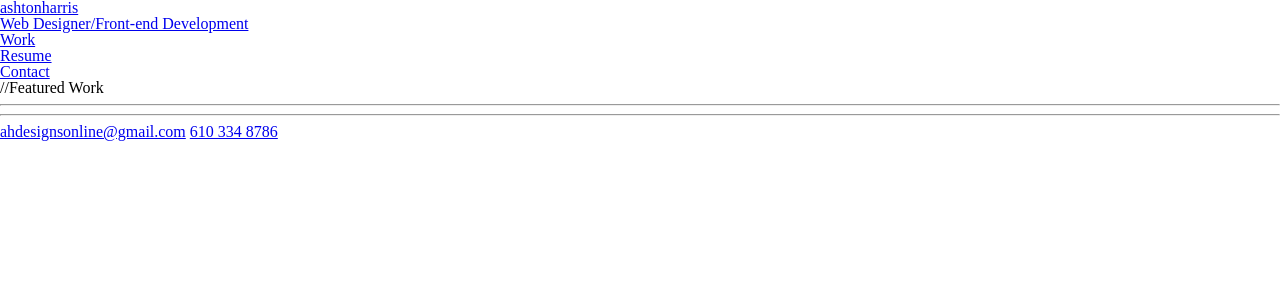
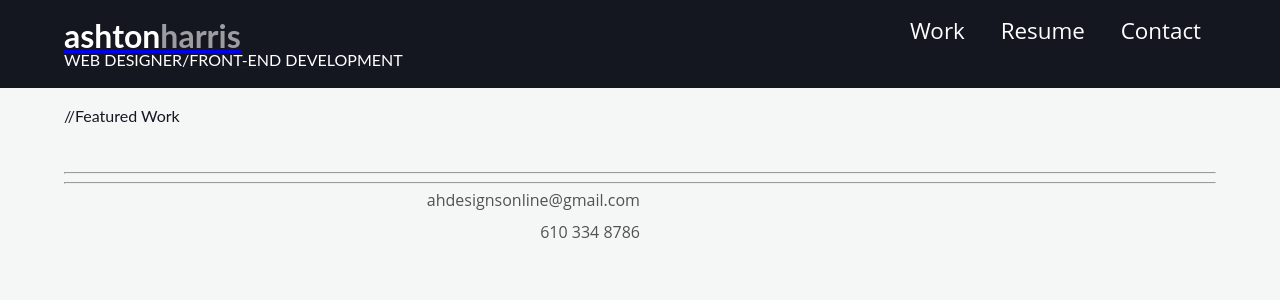
Before and after one commit to aharris/ashtonharris.me, a PHP site: page / in a window 1280 px wide. Shown: the top 300 px of the page. Run offline with PHP 8.4, Linux system fonts and the light colour scheme; some libraries are stand-ins or nearby versions.

Commit message:
style updates

```diff
--- a/index.php
+++ b/index.php
@@ -3,13 +3,16 @@
 <head>
 <title>Ashton Harris</title>
 <link href="style/stylesheets/screen.css" media="screen, projection" rel="stylesheet" type="text/css" />
+<link rel="stylesheet" href="flexslider.css" type="text/css">
+<script src="https://ajax.googleapis.com/ajax/libs/jquery/1.6.2/jquery.min.js"></script>
+<script src="jquery.flexslider.js"></script>
 </head>
 <body>
   <header>
     <div class="contentWrap">
       <div id="logo">
         <a href="../">
-          <h1>ashtonharris</h1>
+          <h1>ashton<span class="darker">harris</span></h1>
           <h2>Web Designer/Front-end Development</h2>
         </a>
       </div>
@@ -39,10 +42,11 @@
     </div>
   </div>
   <footer>
+    <div class="contentWrap">
       <hr/>
       <hr/>
       <div class="contactInfo">
-      <a href="mailto:ahdesignsonline@gmail.com">ahdesignsonline@gmail.com</a>
+        <a href="mailto:ahdesignsonline@gmail.com">ahdesignsonline@gmail.com</a><br/>
         <a href="tel:6103348786">610 334 8786</a>
       </div>
       <div class="socialMedia">
@@ -60,6 +64,7 @@
             </a>
           </li>
         </ul>
+      </div>
   </footer>
 </body>
 </html>
--- a/style/sass/screen.sass
+++ b/style/sass/screen.sass
@@ -1,2 +1,91 @@
 @import compass/reset
 @import compass/css3
+
+//FONTS
+@import url(http://fonts.googleapis.com/css?family=Open+Sans:300italic,400italic,600italic,700italic,800italic,400,300,600,700,800)
+@import url(http://fonts.googleapis.com/css?family=Lato:100,300,400,700,900,100italic,300italic,400italic,700italic,900italic)
+
+//VARIABLES
+$defaultFont: 'Open Sans', sans-serif
+$headerFont: 'Lato', sans-serif
+
+//CONTENT
+body
+  font-family: $defaultFont
+  color: #141720
+  background: #f5f7f6
+
+h1, h2, h3
+  font-family: $headerFont
+
+strong
+  font-weight:  bold
+
+hr
+  color: #6e7176
+//CLEAR FLOATS
+.contentWrap
+  &:after
+    content: "\0020"
+    display: block
+    height: 0
+    clear: both
+    overflow: hidden
+    visibility: hidden
+
+.contentWrap
+  margin: 0 auto
+  width: 90%
+  max-width: 1200px
+  padding: 20px 2%
+
+//Links
+a
+  font-family: $defaultFont
+
+//HEADER
+header
+  background: #141720
+  #logo
+    float: left
+    h1
+      color: #fff
+      font-size: 2em
+      font-weight: 700
+      .darker
+        color: #9b9da0
+    h2
+      color: #fff
+      font-size: 1em
+      font-weight: 400
+      text-transform: uppercase
+  #nav
+    float: right
+    li
+      display: inline
+      font-size: 1.4em
+      margin: 15px
+      a
+        color: #fff
+        text-decoration: none
+        &:active, &:hover
+          color: #30b51f
+
+//FOOTER
+.contactInfo
+  float: left
+  width: 50%
+  text-align: right
+  a
+    color: #525252
+    text-decoration: none
+    display: block
+
+
+
+
+
+
+
+
+//END
--- a/style/stylesheets/screen.css
+++ b/style/stylesheets/screen.css
@@ -1,8 +1,4 @@
-/* Welcome to Compass.
- * In this file you should write your main styles. (or centralize your imports)
- * Import this file using the following HTML or equivalent:
- * <link href="/stylesheets/screen.css" media="screen, projection" rel="stylesheet" type="text/css" /> */
-/* line 17, ../../../../../Library/Ruby/Gems/1.8/gems/compass-0.11.7/frameworks/compass/stylesheets/compass/reset/_utilities.scss */
+/* line 17, ../../../../../../Library/Ruby/Gems/1.8/gems/compass-0.11.7/frameworks/compass/stylesheets/compass/reset/_utilities.scss */
 html, body, div, span, applet, object, iframe,
 h1, h2, h3, h4, h5, h6, p, blockquote, pre,
 a, abbr, acronym, address, big, cite, code,
@@ -24,45 +20,150 @@ time, mark, audio, video {
   vertical-align: baseline;
 }
 
-/* line 20, ../../../../../Library/Ruby/Gems/1.8/gems/compass-0.11.7/frameworks/compass/stylesheets/compass/reset/_utilities.scss */
+/* line 20, ../../../../../../Library/Ruby/Gems/1.8/gems/compass-0.11.7/frameworks/compass/stylesheets/compass/reset/_utilities.scss */
 body {
   line-height: 1;
 }
 
-/* line 22, ../../../../../Library/Ruby/Gems/1.8/gems/compass-0.11.7/frameworks/compass/stylesheets/compass/reset/_utilities.scss */
+/* line 22, ../../../../../../Library/Ruby/Gems/1.8/gems/compass-0.11.7/frameworks/compass/stylesheets/compass/reset/_utilities.scss */
 ol, ul {
   list-style: none;
 }
 
-/* line 24, ../../../../../Library/Ruby/Gems/1.8/gems/compass-0.11.7/frameworks/compass/stylesheets/compass/reset/_utilities.scss */
+/* line 24, ../../../../../../Library/Ruby/Gems/1.8/gems/compass-0.11.7/frameworks/compass/stylesheets/compass/reset/_utilities.scss */
 table {
   border-collapse: collapse;
   border-spacing: 0;
 }
 
-/* line 26, ../../../../../Library/Ruby/Gems/1.8/gems/compass-0.11.7/frameworks/compass/stylesheets/compass/reset/_utilities.scss */
+/* line 26, ../../../../../../Library/Ruby/Gems/1.8/gems/compass-0.11.7/frameworks/compass/stylesheets/compass/reset/_utilities.scss */
 caption, th, td {
   text-align: left;
   font-weight: normal;
   vertical-align: middle;
 }
 
-/* line 28, ../../../../../Library/Ruby/Gems/1.8/gems/compass-0.11.7/frameworks/compass/stylesheets/compass/reset/_utilities.scss */
+/* line 28, ../../../../../../Library/Ruby/Gems/1.8/gems/compass-0.11.7/frameworks/compass/stylesheets/compass/reset/_utilities.scss */
 q, blockquote {
   quotes: none;
 }
-/* line 101, ../../../../../Library/Ruby/Gems/1.8/gems/compass-0.11.7/frameworks/compass/stylesheets/compass/reset/_utilities.scss */
+/* line 101, ../../../../../../Library/Ruby/Gems/1.8/gems/compass-0.11.7/frameworks/compass/stylesheets/compass/reset/_utilities.scss */
 q:before, q:after, blockquote:before, blockquote:after {
   content: "";
   content: none;
 }
 
-/* line 30, ../../../../../Library/Ruby/Gems/1.8/gems/compass-0.11.7/frameworks/compass/stylesheets/compass/reset/_utilities.scss */
+/* line 30, ../../../../../../Library/Ruby/Gems/1.8/gems/compass-0.11.7/frameworks/compass/stylesheets/compass/reset/_utilities.scss */
 a img {
   border: none;
 }
 
-/* line 114, ../../../../../Library/Ruby/Gems/1.8/gems/compass-0.11.7/frameworks/compass/stylesheets/compass/reset/_utilities.scss */
+/* line 114, ../../../../../../Library/Ruby/Gems/1.8/gems/compass-0.11.7/frameworks/compass/stylesheets/compass/reset/_utilities.scss */
 article, aside, details, figcaption, figure, footer, header, hgroup, menu, nav, section, summary {
   display: block;
 }
+
+@import url(http://fonts.googleapis.com/css?family=Open+Sans:300italic,400italic,600italic,700italic,800italic,400,300,600,700,800);
+@import url(http://fonts.googleapis.com/css?family=Lato:100,300,400,700,900,100italic,300italic,400italic,700italic,900italic);
+/* line 13, ../sass/screen.sass */
+body {
+  font-family: "Open Sans", sans-serif;
+  color: #141720;
+  background: #f5f7f6;
+}
+
+/* line 18, ../sass/screen.sass */
+h1, h2, h3 {
+  font-family: "Lato", sans-serif;
+}
+
+/* line 21, ../sass/screen.sass */
+strong {
+  font-weight: bold;
+}
+
+/* line 24, ../sass/screen.sass */
+hr {
+  color: #6e7176;
+}
+
+/* line 28, ../sass/screen.sass */
+.contentWrap:after {
+  content: "\0020";
+  display: block;
+  height: 0;
+  clear: both;
+  overflow: hidden;
+  visibility: hidden;
+}
+
+/* line 36, ../sass/screen.sass */
+.contentWrap {
+  margin: 0 auto;
+  width: 90%;
+  max-width: 1200px;
+  padding: 20px 2%;
+}
+
+/* line 43, ../sass/screen.sass */
+a {
+  font-family: "Open Sans", sans-serif;
+}
+
+/* line 47, ../sass/screen.sass */
+header {
+  background: #141720;
+}
+/* line 49, ../sass/screen.sass */
+header #logo {
+  float: left;
+}
+/* line 51, ../sass/screen.sass */
+header #logo h1 {
+  color: white;
+  font-size: 2em;
+  font-weight: 700;
+}
+/* line 55, ../sass/screen.sass */
+header #logo h1 .darker {
+  color: #9b9da0;
+}
+/* line 57, ../sass/screen.sass */
+header #logo h2 {
+  color: white;
+  font-size: 1em;
+  font-weight: 400;
+  text-transform: uppercase;
+}
+/* line 62, ../sass/screen.sass */
+header #nav {
+  float: right;
+}
+/* line 64, ../sass/screen.sass */
+header #nav li {
+  display: inline;
+  font-size: 1.4em;
+  margin: 15px;
+}
+/* line 68, ../sass/screen.sass */
+header #nav li a {
+  color: white;
+  text-decoration: none;
+}
+/* line 71, ../sass/screen.sass */
+header #nav li a:active, header #nav li a:hover {
+  color: #30b51f;
+}
+
+/* line 75, ../sass/screen.sass */
+.contactInfo {
+  float: left;
+  width: 50%;
+  text-align: right;
+}
+/* line 79, ../sass/screen.sass */
+.contactInfo a {
+  color: #525252;
+  text-decoration: none;
+  display: block;
+}
```
Lines whose indentation alone changed are shown as unchanged.
